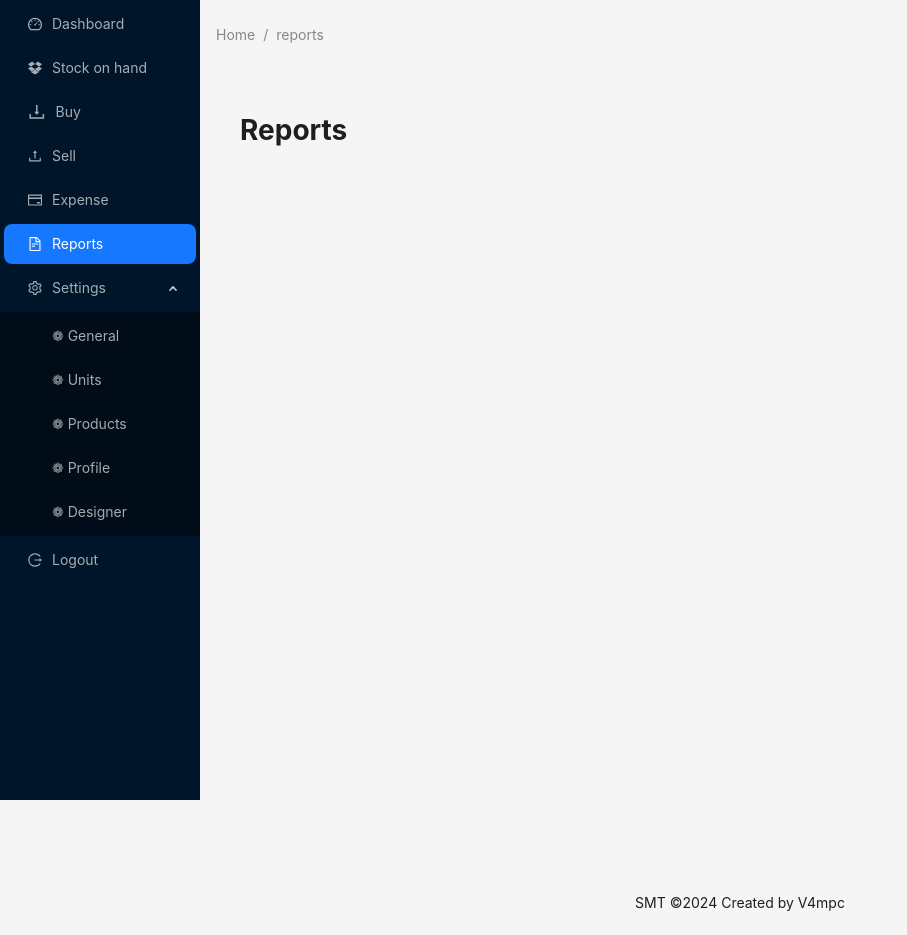
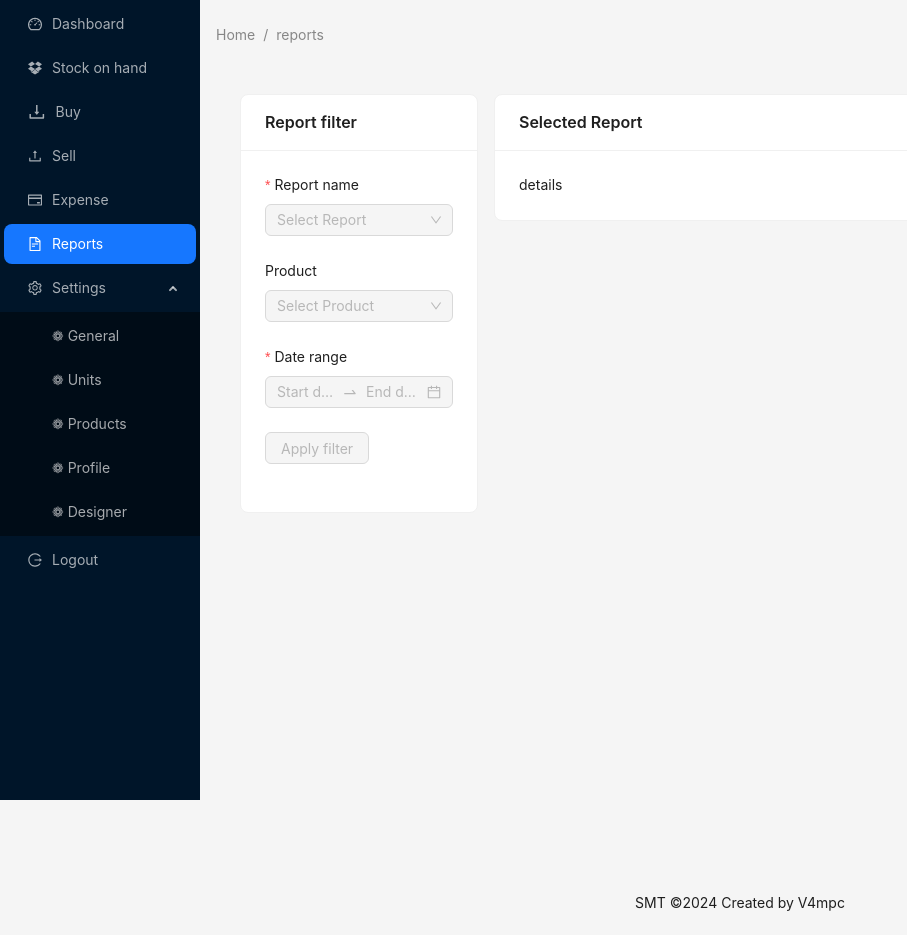
Before and after one commit to v4mpc/smt-ui, a React (Vite) app: page /reports in a window 1280 px wide. Shown: the whole page, without its empty margins (0-907 px from the left). Built offline with nearby package versions, Linux system fonts and the light colour scheme; no server answers.

Commit message:
created report ui

```diff
--- a/src/components/DesignerForm.jsx
+++ b/src/components/DesignerForm.jsx
@@ -8,7 +8,7 @@ import {
     Button,
 } from "antd";
 
-import {useEffect, useState} from "react";
+import {lazy, useState} from "react";
 import {API_ROUTES, BASE_URL, fetchData, isEmpty} from "../utils.jsx";
 
 import AceEditor from "react-ace";
--- a/src/components/GenericTable.jsx
+++ b/src/components/GenericTable.jsx
@@ -231,7 +231,7 @@ export default function GenericTable({ itemColumns, listPath, children }) {
 
   useEffect(() => {
     fetchData();
-  }, [JSON.stringify(tableParams)]);
+  }, [tableParams.pagination.current,tableParams.filters]);
   return (
     <Flex gap="middle" vertical>
       <Flex justify="flex-end">
--- a/src/components/GenericTableModal.jsx
+++ b/src/components/GenericTableModal.jsx
@@ -40,7 +40,7 @@ export default function GenericTableModal({
         form,
         handleModalClose,
       );
-      // refetchData();
+      refetchData();
     } catch (error) {
       console.log("Failed:", error);
     }
--- a/src/pages/Reports.jsx
+++ b/src/pages/Reports.jsx
@@ -1,3 +1,102 @@
+import { useEffect, useState } from "react";
+import { API_ROUTES, BASE_URL, fetchData, isEmpty } from "../utils.jsx";
+
+import {
+  Col,
+  Card,
+  Row,
+  Menu,
+  Form,
+  Input,
+  InputNumber,
+  Checkbox,
+  Empty,
+  Button,
+  Select,
+  DatePicker,
+} from "antd";
+
+const { RangePicker } = DatePicker;
+
 export default function Reports() {
-  return <h1>Reports</h1>;
+  const [selectedReport, setSelectedReport] = useState([]);
+  const [reports, setReports] = useState([]);
+  const [isLoading, setIsLoading] = useState(false);
+
+  const filteredReports = reports.filter((report) => report.active);
+
+  async function getData() {
+    setIsLoading(true);
+    const resp = await fetch(`${BASE_URL}/${API_ROUTES.customReport}`);
+    if (!resp.ok) {
+      throw new Error("Network response was not ok");
+    }
+    const respData = await resp.json();
+    const sortedItems = [...respData].sort(
+      (a, b) => a.displayOrder - b.displayOrder,
+    );
+    setReports(sortedItems);
+    setIsLoading(false);
+  }
+
+  useEffect(() => {
+    getData();
+  }, []);
+
+  return (
+    <Row gutter={16}>
+      <Col span={6}>
+        <Card title="Report filter">
+          <Form variant="outlined" layout="vertical" disabled={isLoading}>
+            <Form.Item
+              label="Report name"
+              rules={[
+                {
+                  required: "Select report",
+                  message: "Select report",
+                },
+              ]}
+              name="product"
+            >
+              <Select placeholder="Select Report" options={filteredReports.map(report=>({value:report.id,label:report.reportName}))}></Select>
+            </Form.Item>
+
+            <Form.Item
+              label="Product"
+              rules={[
+                {
+                  message: "Select product",
+                },
+              ]}
+              name="product"
+            >
+              <Select placeholder="Select Product"></Select>
+            </Form.Item>
+
+            <Form.Item
+              label="Date range"
+              name="dateRange"
+              rules={[
+                {
+                  required: true,
+                  message: "Please date",
+                },
+              ]}
+            >
+              <RangePicker style={{ width: "100%" }} />
+            </Form.Item>
+
+            <Form.Item>
+              <Button type="primary" htmlType="submit">
+                Apply filter
+              </Button>
+            </Form.Item>
+          </Form>
+        </Card>
+      </Col>
+      <Col span={18}>
+        <Card title="Selected Report">details</Card>
+      </Col>
+    </Row>
+  );
 }
--- a/src/pages/StockOnHand.jsx
+++ b/src/pages/StockOnHand.jsx
@@ -55,108 +55,7 @@ export default function StockOnHand() {
       callback();
     }
   };
-  const getColumnSearchProps = (dataIndex) => ({
-    filterDropdown: ({
-      setSelectedKeys,
-      selectedKeys,
-      confirm,
-      clearFilters,
-      close,
-    }) => (
-      <div
-        style={{
-          padding: 8,
-        }}
-        onKeyDown={(e) => e.stopPropagation()}
-      >
-        <Input
-          ref={searchInput}
-          placeholder={`Search ${dataIndex}`}
-          value={selectedKeys[0]}
-          onChange={(e) =>
-            setSelectedKeys(e.target.value ? [e.target.value] : [])
-          }
-          onPressEnter={() => handleSearch(selectedKeys, confirm, dataIndex)}
-          style={{
-            marginBottom: 8,
-            display: "block",
-          }}
-        />
-        <Space>
-          <Button
-            type="primary"
-            onClick={() => handleSearch(selectedKeys, confirm, dataIndex)}
-            icon={<SearchOutlined />}
-            size="small"
-            style={{
-              width: 90,
-            }}
-          >
-            Search
-          </Button>
-          <Button
-            onClick={() => clearFilters && handleReset(clearFilters)}
-            size="small"
-            style={{
-              width: 90,
-            }}
-          >
-            Reset
-          </Button>
-          <Button
-            type="link"
-            size="small"
-            onClick={() => {
-              confirm({
-                closeDropdown: false,
-              });
-              setSearchText(selectedKeys[0]);
-              setSearchedColumn(dataIndex);
-            }}
-          >
-            Filter
-          </Button>
-          <Button
-            type="link"
-            size="small"
-            onClick={() => {
-              close();
-            }}
-          >
-            close
-          </Button>
-        </Space>
-      </div>
-    ),
-    filterIcon: (filtered) => (
-      <SearchOutlined
-        style={{
-          color: filtered ? "#1677ff" : undefined,
-        }}
-      />
-    ),
-    onFilter: (value, record) =>
-      record[dataIndex].toString().toLowerCase().includes(value.toLowerCase()),
-    onFilterDropdownOpenChange: (visible) => {
-      if (visible) {
-        setTimeout(() => searchInput.current?.select(), 100);
-      }
-    },
-    render: (text) =>
-      searchedColumn === dataIndex ? (
-        <Highlighter
-          highlightStyle={{
-            backgroundColor: "#ffc069",
-            padding: 0,
-          }}
-          searchWords={[searchText]}
-          autoEscape
-          textToHighlight={text ? text.toString() : ""}
-        />
-      ) : (
-        text
-      ),
-  });
+
 
   async function fetchData() {
     setLoading(true);
@@ -239,6 +138,7 @@ export default function StockOnHand() {
   };
 
   const handleTableChange = (pagination, filters, sorter) => {
+
     setSearchParams({ page: pagination.current, size: pagination.pageSize });
     setTableParams({
       pagination,
@@ -254,7 +154,7 @@ export default function StockOnHand() {
 
   useEffect(() => {
     fetchData();
-  }, [JSON.stringify(tableParams)]);
+  }, [tableParams.pagination.current]);
   return (
     <>
       <Table
```
